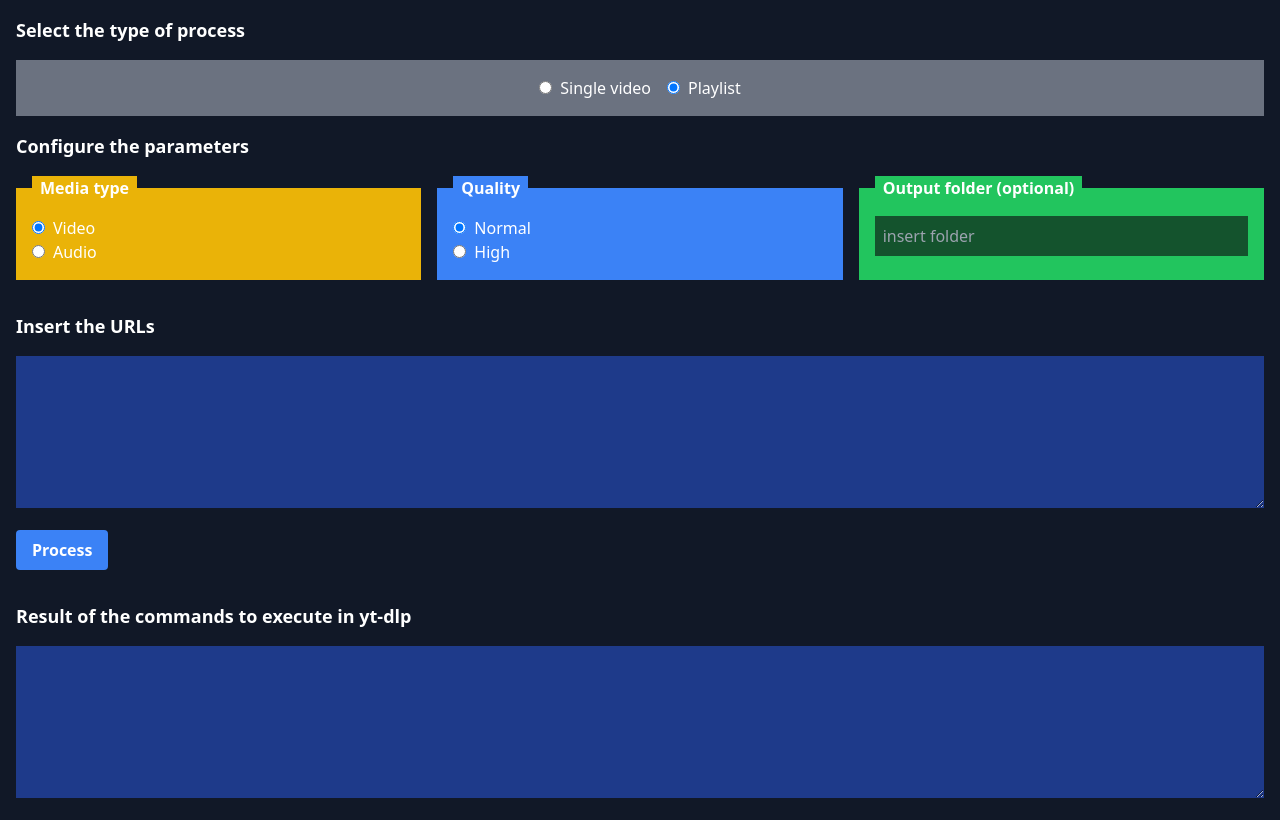
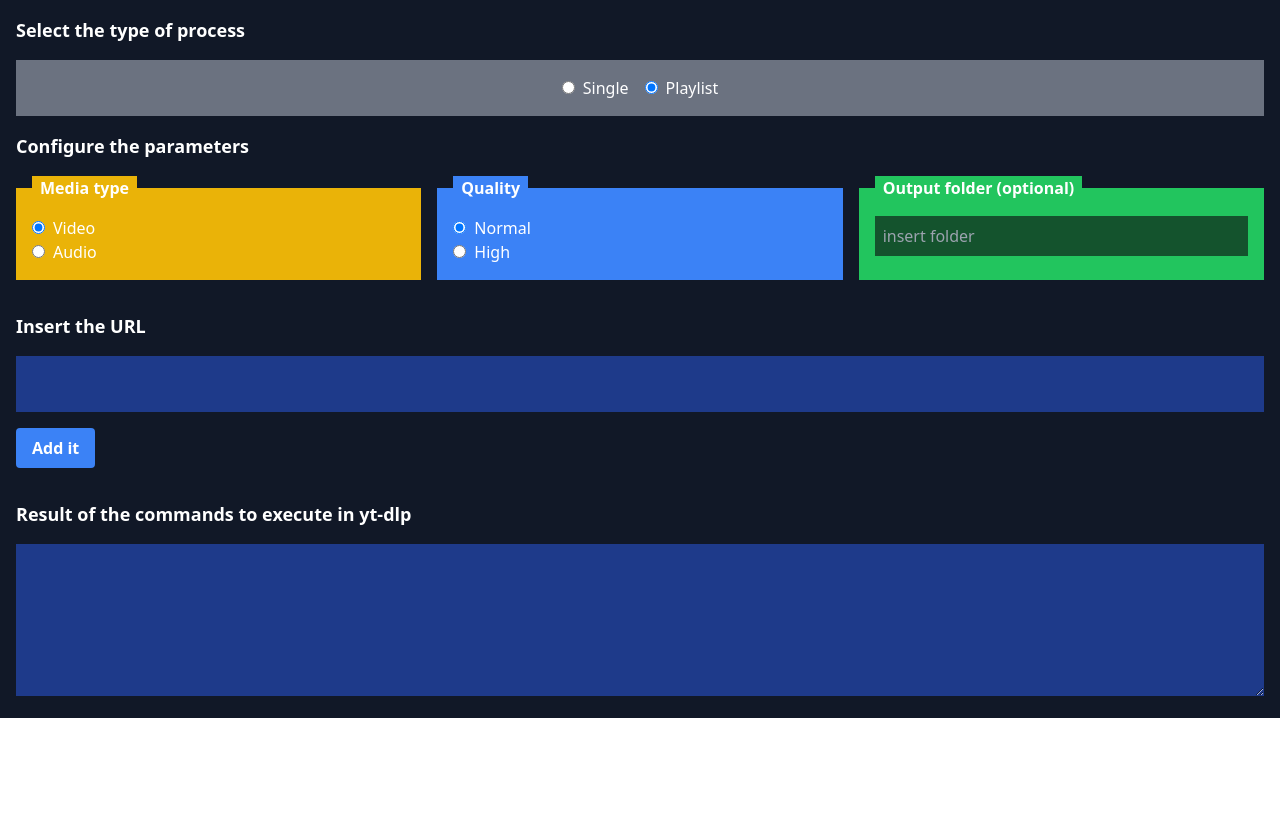
Before and after one commit to darellanodev/yt-dlp-gui, a React (Vite) app: page / in a window 1280 px wide. Built offline with nearby package versions, Linux system fonts and the light colour scheme.

Commit message:
feat: Convert the textarea into an input field (#10)

```diff
--- a/src/App.tsx
+++ b/src/App.tsx
@@ -10,16 +10,14 @@ function App() {
     const stringUtils = new StringUtils()
     const commandBuilder = new CommandBuilder(paramBuilder, stringUtils)
 
-    const urls = uiManager.getURLs()
+    const url = uiManager.getURL()
     const type = uiManager.getType()
     const quality = uiManager.getQuality()
     const folderName = uiManager.getFolderName()
 
-    const commands = urls.map((url: string) =>
-      commandBuilder.buildCommand(url, type, quality, folderName),
-    )
+    const command = commandBuilder.buildCommand(url, type, quality, folderName)
 
-    uiManager.setResults(commands.join('\n'))
+    uiManager.setResults(command)
   }
 
   return (
@@ -28,15 +26,9 @@ function App() {
       <div className="flex flex-center justify-center">
         <fieldset className="bg-gray-500 w-full p-4 mb-4 flex flex-center justify-center gap-4">
           <div>
-            <input
-              type="radio"
-              id="singlevideo"
-              name="process"
-              value="singlevideo"
-              defaultChecked
-            />
-            <label htmlFor="singlevideo" className="ml-2">
-              Single video
+            <input type="radio" id="single" name="process" value="single" />
+            <label htmlFor="single" className="ml-2">
+              Single
             </label>
           </div>
           <div>
@@ -108,18 +100,13 @@ function App() {
         </fieldset>
       </div>
 
-      <h4 className="text-lg font-bold mt-8 mb-4">Insert the URLs</h4>
-      <textarea
-        id="myTextarea"
-        rows={5}
-        cols={50}
-        className="w-full p-4 bg-blue-900"
-      />
+      <h4 className="text-lg font-bold mt-8 mb-4">Insert the URL</h4>
+      <input type="text" id="url" className="w-full p-4 bg-blue-900" />
       <button
         id="saveButton"
         onClick={handleClick}
         className="bg-blue-500 hover:bg-blue-700 text-white font-bold py-2 px-4 rounded mt-4">
-        Process
+        Add it
       </button>
       <br />
       <h4 className="text-lg font-bold mt-8 mb-4">
--- a/src/utils/UIManager.ts
+++ b/src/utils/UIManager.ts
@@ -1,12 +1,12 @@
 export class UIManager {
-  private readonly textarea: HTMLTextAreaElement
+  private readonly urlInput: HTMLInputElement
   private readonly resultsTextarea: HTMLTextAreaElement
   private readonly typeRadio: HTMLInputElement[]
   private readonly qualityRadio: HTMLInputElement[]
   private readonly folderInput: HTMLInputElement
 
   constructor() {
-    this.textarea = document.getElementById('myTextarea') as HTMLTextAreaElement
+    this.urlInput = document.getElementById('url') as HTMLInputElement
     this.resultsTextarea = document.getElementById(
       'Results',
     ) as HTMLTextAreaElement
@@ -19,8 +19,8 @@ export class UIManager {
     this.folderInput = document.getElementById('folder') as HTMLInputElement
   }
 
-  getURLs() {
-    return this.textarea.value.split('\n')
+  getURL() {
+    return this.urlInput.value
   }
 
   getType() {
```
Also changed, not shown: 1 other file (tests, documents, lock files or other folders).
